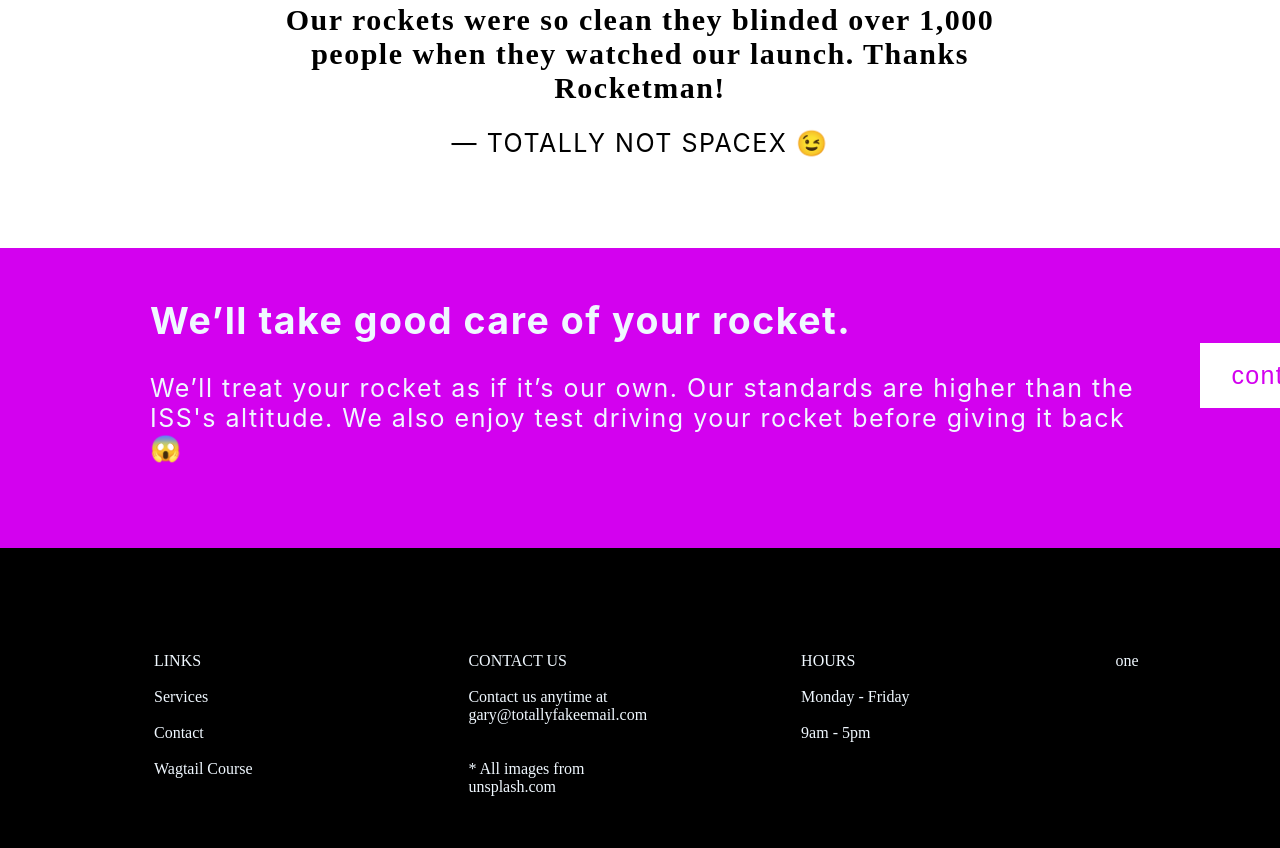
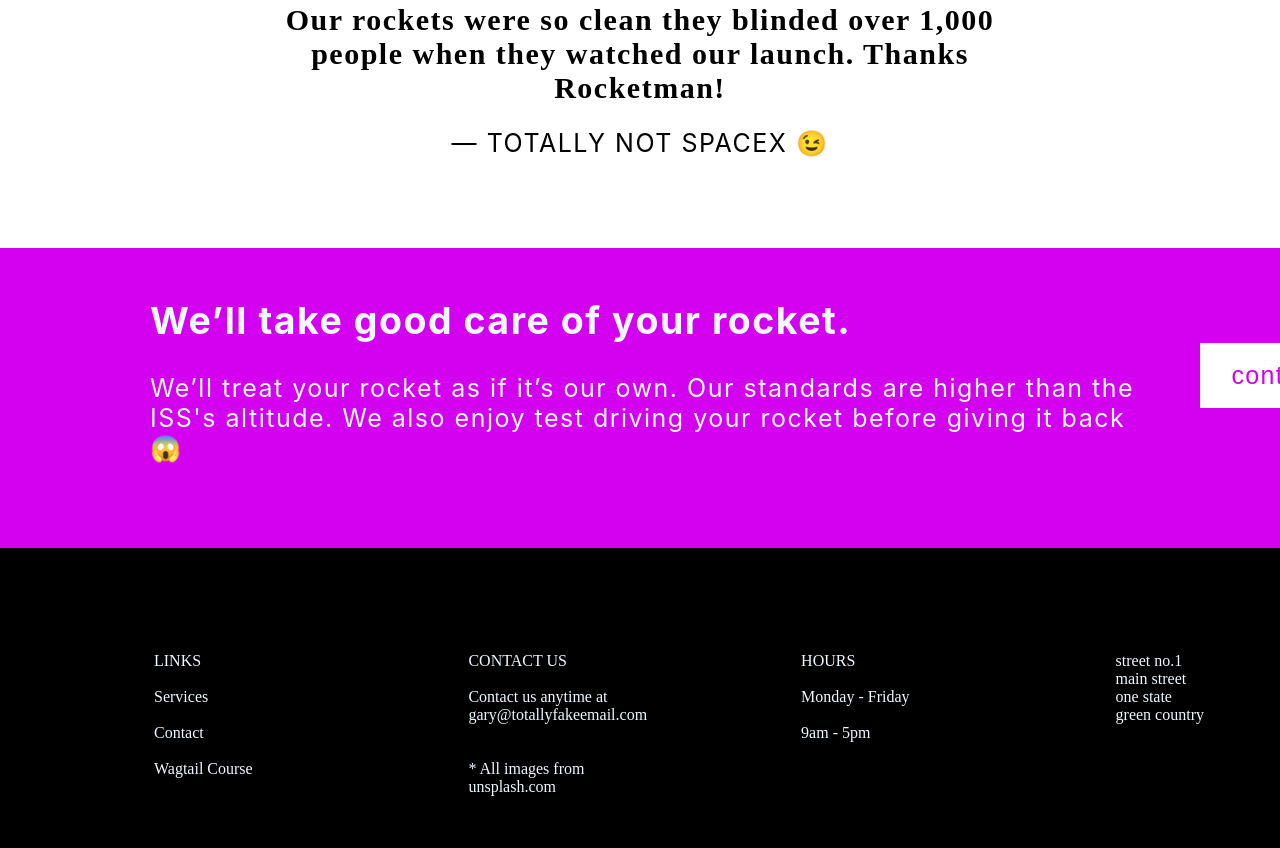
Before and after one commit to KamaleshMahendran/RocketCom, a plain HTML site: page index.html in a window 1280 px wide. Shown: the part 4590-5438 px from the top of the page. Drawn offline with Linux system fonts and the light colour scheme.

Commit message:
Update index.html
added adress

```diff
--- a/index.html
+++ b/index.html
@@ -141,7 +141,7 @@
             9am - 5pm
             </div>
         </div>
-        <div class="flex">one</div>
+        <div class="flex">street no.1<br>main street<br>one state<br>green country</div>
     </div>
 </body>
 </html>
```
